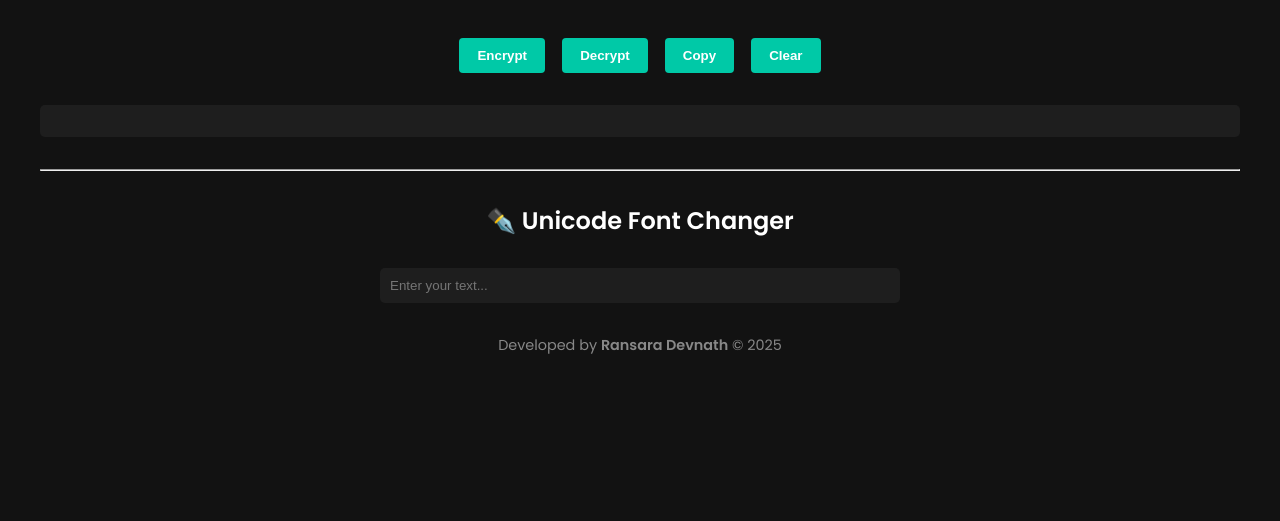
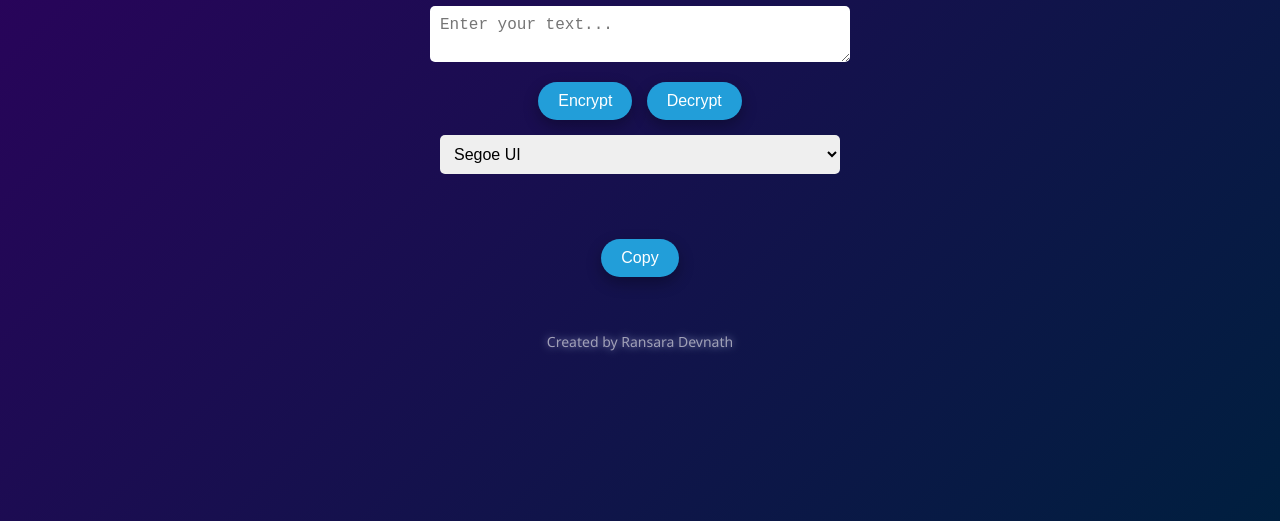
Before and after one commit to ransara-devnath/Security-Text, a plain HTML site: page index.html in a window 1280 px wide. Shown: the part 279-800 px from the top of the page. Drawn offline with Linux system fonts and the light colour scheme.

Commit message:
Add files via upload

```diff
--- a/index.html
+++ b/index.html
@@ -2,251 +2,152 @@
 <html lang="en">
 <head>
   <meta charset="UTF-8" />
-  <meta name="viewport" content="width=device-width, initial-scale=1.0" />
-  <title>Secure Text Converter</title>
-  <link href="https://fonts.googleapis.com/css2?family=Poppins:wght@400;600&display=swap" rel="stylesheet">
+  <meta name="viewport" content="width=device-width, initial-scale=1.0"/>
+  <title>Security Text by Ransara Devnath</title>
+
+  <!-- Google Fonts -->
+  <link href="https://fonts.googleapis.com/css2?family=Orbitron&family=Pacifico&family=Shadows+Into+Light&display=swap" rel="stylesheet">
+
   <style>
-:root {
-      --bg-color: #121212;
-      --card-color: #1e1e1e;
-      --text-color: #ffffff;
-      --accent-color: #00c9a7;
-      --accent-hover: #00a388;
+    body {
+      font-family: 'Segoe UI', sans-serif;
+      margin: 0;
+      padding: 0;
+      background: linear-gradient(135deg, #2e005e, #001f3f);
+      color: #fff;
+      text-align: center;
+      min-height: 100vh;
+      display: flex;
+      flex-direction: column;
+      justify-content: center;
+      animation: glow 3s ease-in-out infinite alternate;
 }
 
-    body {
-      background-color: var(--bg-color);
-      color: var(--text-color);
-      font-family: 'Poppins', sans-serif;
-      padding: 2rem;
-      text-align: center;
+    @keyframes glow {
+      from { text-shadow: 0 0 5px #fff;}
+      to { text-shadow: 0 0 20px #00f2ff, 0 0 30px #ff00f2;}
 }
 
-    h1 {
-      margin-bottom: 0.5rem;
+.container {
+      padding: 20px;
 }
 
-.welcome-text {
-      font-size: 1.4rem;
-      margin-bottom: 1.2rem;
-      animation: glowLoop 4s ease-in-out infinite;
-      color: var(--accent-color);
-      text-shadow: 0 0 5px var(--accent-color), 0 0 10px var(--accent-color), 0 0 20px var(--accent-color);
+    textarea, select {
+      padding: 10px;
+      margin: 10px 0;
+      border: none;
+      border-radius: 5px;
+      width: 90%;
+      max-width: 400px;
+      font-size: 16px;
 }
 
-    @keyframes glowLoop {
-      0%, 100% {
-        text-shadow: 0 0 5px var(--accent-color), 0 0 10px var(--accent-color), 0 0 20px var(--accent-color);
-}
-      50% {
-        text-shadow: 0 0 10px #00fff0, 0 0 20px #00fff0, 0 0 30px #00fff0;
-}
-}
-
-    textarea, input,.fancy-text {
-      width: 100%;
-      max-width: 500px;
-      padding: 10px;
-      border: none;
-      border-radius: 5px;
-      background-color: var(--card-color);
-      color: var(--text-color);
-      resize: none;
-      margin-top: 10px;
+    #outputText {
+      margin-top: 20px;
+      white-space: pre-wrap;
+      font-size: 18px;
+      padding: 15px;
+      word-wrap: break-word;
 }
 
     button {
-      margin: 1rem 0.4rem;
-      padding: 10px 18px;
-      background-color: var(--accent-color);
+      background-color: #229ED9;
       color: white;
+      padding: 10px 20px;
       border: none;
-      border-radius: 4px;
-      font-weight: bold;
+      border-radius: 25px;
       cursor: pointer;
+      font-size: 16px;
+      margin: 5px;
+      box-shadow: 0 6px 15px rgba(0,0,0,0.3);
+      transition: all 0.3s ease;
 }
 
     button:hover {
-      background-color: var(--accent-hover);
+      background-color: #1b8dc3;
+      transform: scale(1.05);
 }
 
-    #output {
-      margin-top: 1rem;
-      padding: 1rem;
-      background-color: var(--card-color);
-      border-radius: 5px;
-      word-break: break-word;
-}
-
-    #loader {
-      display: none;
-      margin-top: 1rem;
-      font-size: 1.1rem;
-      color: var(--accent-color);
-      animation: pulse 1.5s infinite;
-}
-
-    @keyframes pulse {
-      0% { opacity: 0.2;}
-      50% { opacity: 1;}
-      100% { opacity: 0.2;}
-}
-
-    #charCount {
-      margin-top: 0.4rem;
-      color: #bbb;
-      font-size: 0.9rem;
-}
-
-.fancy-text:hover {
-      background-color: var(--accent-hover);
-      color: white;
-}
-
-    footer {
-      margin-top: 2rem;
-      font-size: 0.9rem;
-      color: #888;
-}
-
-    @media (max-width: 600px) {
-      body {
-        padding: 1rem;
-}
-
-      button {
-        width: 100%;
-        margin: 0.5rem 0;
-}
-
-.fancy-text {
-        font-size: 1rem;
-}
+.footer {
+      margin-top: 30px;
+      font-size: 14px;
+      opacity: 0.6;
 }
   </style>
 </head>
 <body>
-  <h1>🔐 Secure Text Converter</h1>
-  <h2 class="welcome-text">👋 Welcome to Secure Text Converter</h2>
+  <div class="container">
+    <h1>🔐 Security Text</h1>
+    <textarea id="inputText" placeholder="Enter your text..."></textarea><br/>
 
-  <textarea id="textInput" placeholder="Type or paste your message..."></textarea>
-  <div id="charCount">Characters: 0</div>
+    <button onclick="encrypt()">Encrypt</button>
+    <button onclick="decrypt()">Decrypt</button><br/>
 
-  <br />
-  <button onclick="encryptText()">Encrypt</button>
-  <button onclick="decryptText()">Decrypt</button>
-  <button onclick="copyText()">Copy</button>
-  <button onclick="clearFields()">Clear</button>
+    <select id="fontSelect" onchange="changeFont()">
+      <option value="Segoe UI">Segoe UI</option>
+      <option value="Courier New">Courier New</option>
+      <option value="Comic Sans MS">Comic Sans</option>
+      <option value="Lucida Console">Lucida Console</option>
+      <option value="Impact">Impact</option>
+      <option value="Verdana">Verdana</option>
+      <option value="'Brush Script MT', cursive">Brush Script</option>
+      <option value="'Trebuchet MS', sans-serif">Trebuchet MS</option>
+      <option value="'Gill Sans', sans-serif">Gill Sans</option>
+      <option value="'Franklin Gothic Medium', sans-serif">Franklin Gothic</option>
+      <option value="'Pacifico', cursive">Pacifico</option>
+      <option value="'Orbitron', sans-serif">Orbitron</option>
+      <option value="'Shadows Into Light', cursive">Shadows Into Light</option>
+    </select>
 
-  <div id="loader">🔄 Processing...</div>
-  <div id="output"></div>
+    <div id="outputText"></div>
+    <button onclick="copyStyledText()">Copy</button>
+  </div>
 
-  <hr style="margin: 2rem 0;" />
-
-  <h2>✒️ Unicode Font Changer</h2>
-  <input type="text" id="unicodeInput" placeholder="Enter your text..." />
-  <div id="fontResults"></div>
-
-  <footer>
-    Developed by <strong>Ransara Devnath</strong> © 2025
-  </footer>
+  <div class="footer">Created by Ransara Devnath</div>
 
   <script>
-    const input = document.getElementById('textInput');
-    const charCount = document.getElementById('charCount');
-   input.addEventListener('input', () => {
-      charCount.innerText = 'Characters: ' + input.value.length;
-});
-
-    document.getElementById("output").onclick = function () {
-      const range = document.createRange();
-      range.selectNode(this);
-      window.getSelection().removeAllRanges();
-      window.getSelection().addRange(range);
-};
-
-    function encryptText() {
-      const text = input.value;
-      showLoader();
-      setTimeout(() => {
-        const encrypted = btoa(text);
-        document.getElementById('output').innerText = "🔒 Encrypted: " + encrypted;
-        hideLoader();
-}, 1000);
+    function encrypt() {
+      let text = document.getElementById("inputText").value;
+      let result = btoa(text);
+      showOutput(result);
 }
 
-    function decryptText() {
-      const encrypted = input.value;
-      showLoader();
-      setTimeout(() => {
-        try {
-          const decrypted = atob(encrypted);
-          document.getElementById('output').innerText = "🔓 Decrypted: " + decrypted;
-} catch (e) {
-          document.getElementById('output').innerText = "⚠️ Invalid Base64 string!";
+    function decrypt() {
+      let text = document.getElementById("inputText").value;
+      try {
+        let result = atob(text);
+        showOutput(result);
+} catch {
+        showOutput("❌ Invalid encoded text");
 }
-        hideLoader();
-}, 1000);
 }
 
-    function copyText() {
-      const output = document.getElementById('output').innerText;
-      if (!output) {
-        alert("There's no text to copy!");
-        return;
-}
-      const temp = document.createElement("textarea");
-      temp.value = output;
-      document.body.appendChild(temp);
-      temp.select();
-      document.execCommand("copy");
-      document.body.removeChild(temp);
-      alert("✅ Text copied to clipboard!");
+    function changeFont() {
+      let font = document.getElementById("fontSelect").value;
+      document.getElementById("outputText").style.fontFamily = font;
 }
 
-    function clearFields() {
-      input.value = '';
-      document.getElementById('output').innerText = '';
-      charCount.innerText = 'Characters: 0';
-      hideLoader();
+    function showOutput(text) {
+      let output = document.getElementById("outputText");
+      output.innerText = text;
+      changeFont();
 }
 
-    function showLoader() {
-      document.getElementById('loader').style.display = 'block';
-      document.getElementById('output').innerText = '';
+    function copyStyledText() {
+      let range = document.createRange();
+      let output = document.getElementById("outputText");
+      range.selectNodeContents(output);
+      let selection = window.getSelection();
+      selection.removeAllRanges();
+      selection.addRange(range);
+      try {
+        document.execCommand("copy");
+        alert("Copied with style! 🎉");
+} catch {
+        alert("Copy failed.");
 }
-
-    function hideLoader() {
-      document.getElementById('loader').style.display = 'none';
+      selection.removeAllRanges();
 }
-
-    // Unicode Font Changer
-    document.getElementById('unicodeInput').addEventListener('input', function () {
-      const text = this.value;
-      const results = document.getElementById('fontResults');
-      results.innerHTML = '';
-
-      const styles = [
-        t => [...t].map(c => c.match(/[A-Za-z]/)? String.fromCharCode(0x1D400 + c.toUpperCase().charCodeAt(0) - 65): c).join(''),
-        t => [...t].map(c => c.match(/[a-z]/)? String.fromCharCode(0x1D41A + c.charCodeAt(0) - 97): c).join(''),
-        t => t.toUpperCase().split('').map(l => l.match(/[A-Z]/)? String.fromCharCode(0x24B6 + (l.charCodeAt(0) - 65)): l).join(''),
-        t => t.split('').reverse().join('')
-      ];
-
-      styles.forEach(format => {
-        try {
-          const fancy = format(text);
-          const div = document.createElement('div');
-          div.className = 'fancy-text';
-          div.innerText = fancy;
-          div.onclick = () => {
-            navigator.clipboard.writeText(fancy);
-            alert("📋 Copied to clipboard!");
-};
-          results.appendChild(div);
-} catch {}
-});
-});
   </script>
 </body>
 </html>
```
